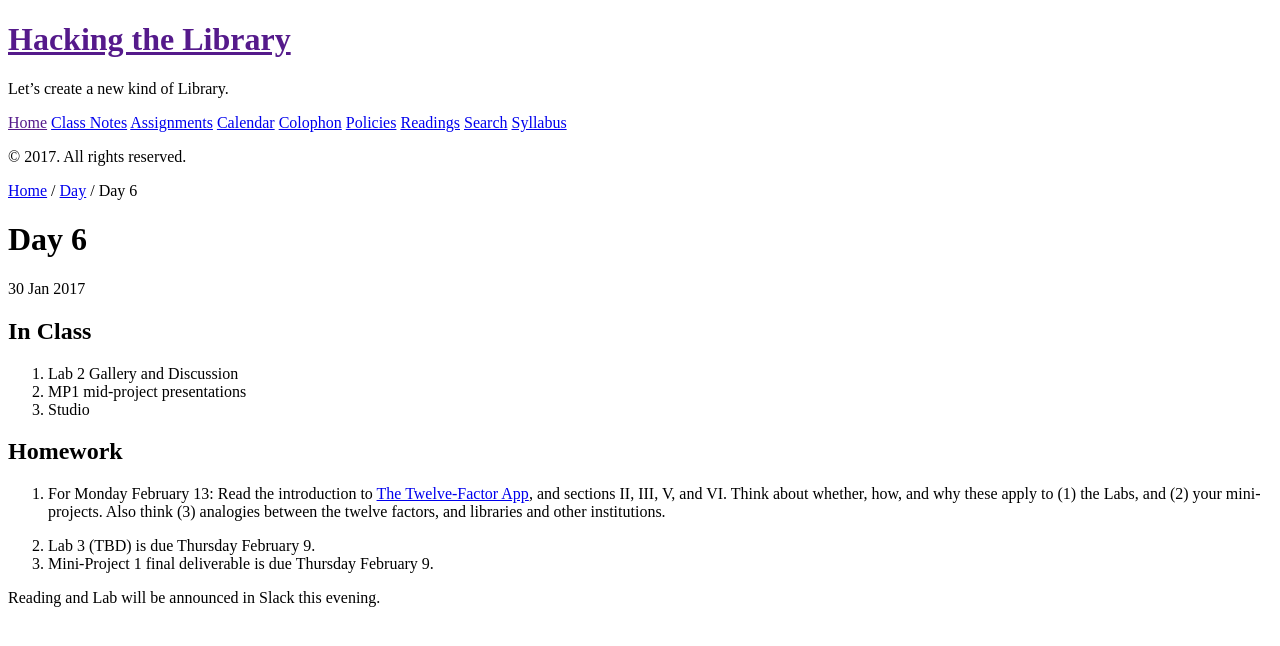
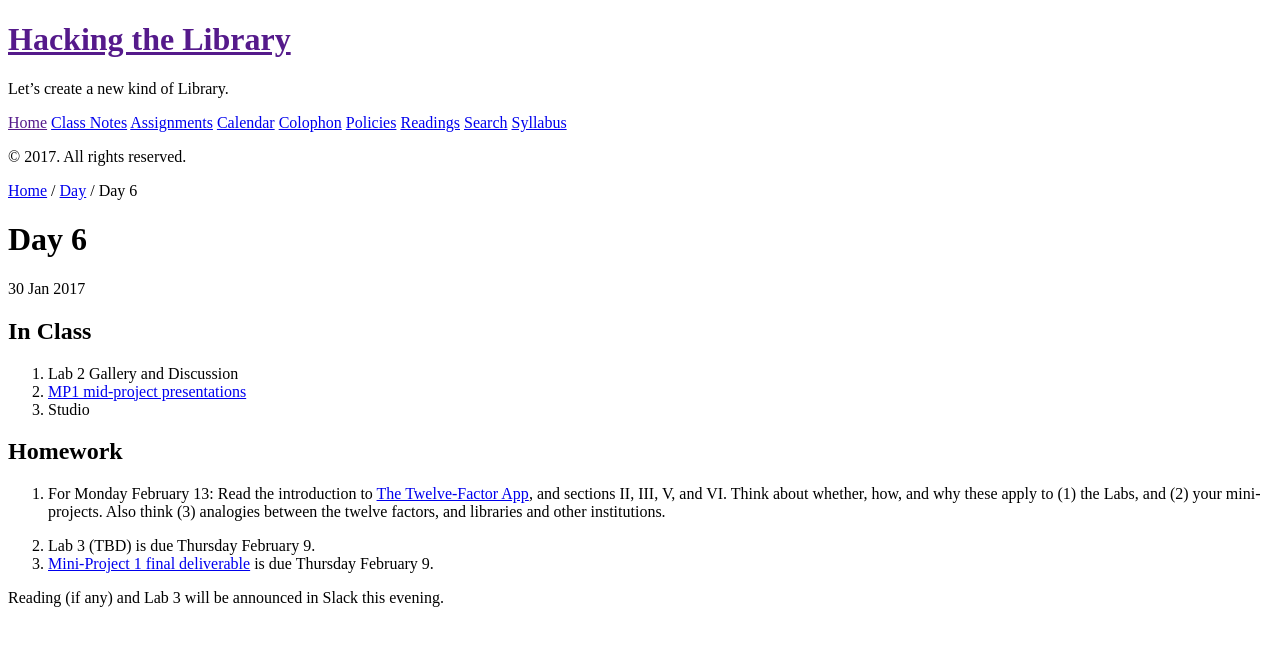
Before and after one commit to osteele/hackingthelibrary.org, a Jekyll site: the page built from _days/day-6.md, in a window 1280 px wide. Shown: the top 646 px of the page. Built offline with Jekyll 4.4.1, drawn with Linux system fonts in a browser that asks for light colours.

Commit message:
add links day 6 → mp 1

```diff
--- a/_days/day-6.md
+++ b/_days/day-6.md
@@ -8,7 +8,7 @@ title: Day 6
 ## In Class
 
 1. Lab 2 Gallery and Discussion
-2. MP1 mid-project presentations
+2. [MP1 mid-project presentations]({% link _assignments/mini-project-1.md %}#part-1)
 3. Studio
 
 
@@ -16,6 +16,6 @@ title: Day 6
 
 1. For Monday February 13: {{site.data.readings.twelve_factor.reading}}
 2. Lab 3 (TBD) is due Thursday February 9.
-3. Mini-Project 1 final deliverable is due Thursday February 9.
+3. [Mini-Project 1 final deliverable]({% link _assignments/mini-project-1.md %}#part-2) is due Thursday February 9.
 
-Reading and Lab will be announced in Slack this evening.
+Reading (if any) and Lab 3 will be announced in Slack this evening.
```
